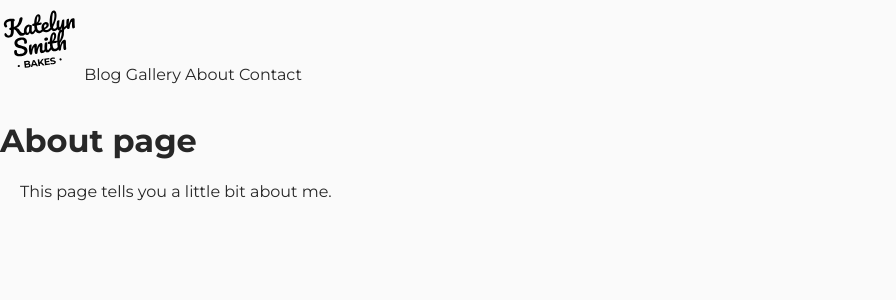
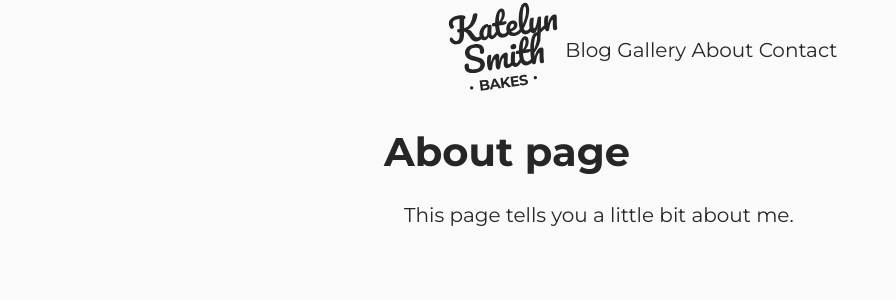
Before and after one commit to dylanhamada/katelynsmithbakes, a Jekyll site: the page built from about.md, in a window 1280 px wide. Shown: the top 300 px of the page, without its empty margins (0-896 px from the left). Built offline with Jekyll 4.4.1, drawn with Linux system fonts in a browser that asks for light colours.

Commit message:
Complete Styling for Index and Navigation Bar
- Complete styling of mobile home page
- Adjust font size for desktop
- Fix styling of "button" div
- Add background color to home page divs
- Adjust logo color
- Add link to logo
- Add cursor and hover style to menu icon

```diff
--- a/_includes/navigation.html
+++ b/_includes/navigation.html
@@ -1,10 +1,12 @@
 <nav>
   <div class="nav-main">
-    <img
-      src="{{ site.baseurl }}/assets/icons/logo.svg"
-      class="nav-logo"
-      alt="Katelyn Smith Bakes Logo"
-    >
+    <a href="/">
+      <img
+        src="{{ site.baseurl }}/assets/icons/logo.svg"
+        class="nav-logo"
+        alt="Katelyn Smith Bakes Logo"
+      >
+    </a>
     <span class="nav-desktop-links">
       {% for item in site.data.navigation %}
         <a href="{{ item.link }}" {% if page.url == item.link %}class="current"{% endif %}>{{ item.name }}</a>
--- a/_sass/index.scss
+++ b/_sass/index.scss
@@ -1,4 +1,15 @@
 .index-snapshot {
+  align-items: center;
+  display: flex;
+  flex-direction: column;
   margin: 50px 0;
   width: 100%;
 }
+
+.about {
+  background-color: #FFA869;
+}
+
+.contact {
+  background-color: #88FF9B;
+}
--- a/_sass/layout.scss
+++ b/_sass/layout.scss
@@ -1,11 +1,13 @@
 $background-white: #FAFAFA;
-$text-color: #272727;
+$text-color: hsl(0, 0%, 15%);
+$link-hover-color: #272727cb;
 
 body {
   background-color: $background-white;
   box-sizing: border-box;
   color: $text-color;
   font-family: "Montserrat", sans-serif;
+  font-size: 16px;
   font-weight: 400;
   margin: 0 auto;
 }
@@ -19,11 +21,17 @@ h2 {
 }
 
 p {
+  margin: 0;
   padding: 0 20px;
 }
 
-a, a:hover, a:visited, a:active {
+a, a:visited, a:active {
   color: $text-color;
+  text-decoration: none;
+}
+
+a:hover {
+  color: $link-hover-color;
   text-decoration: none;
 }
 
@@ -35,13 +43,24 @@ img {
   margin: 0 auto;
 }
 
-.button, .button:hover, .button:visited, .button:active {
+.button {
   background-color: $text-color;
   color: $background-white;
-  display: flex;
-  height: 2.5rem;
-  margin: 0 auto;
-  min-width: 25%;
-  text-align: center;
-  vertical-align: middle;
+  display: inline-block;
+  margin: 2rem;
+  padding: 0.75rem 1rem;
 }
+
+.button:hover {
+  background-color: $link-hover-color;
+}
+
+@media screen and (min-width: 576px) {
+  body {
+    font-size: 20px;
+  }
+
+  .content {
+    width: 40%;
+  }
+}
--- a/_sass/nav.scss
+++ b/_sass/nav.scss
@@ -1,9 +1,11 @@
 .nav-main {
+  align-items: center;
+  display: flex;
+  justify-content: center;
   height: 100px;
 
   .nav-logo {
-    height: 80px;
-    width: 80px;
+    height: 100px;
   }
 
   .nav-desktop-links {
@@ -11,9 +13,15 @@
   }
 
   .nav-mobile-menu {
-    display: inline-block;
-    min-height: 25px;
-    min-width: 25px;
+    cursor: pointer;
+    height: 30px;
+    position: absolute;
+    right: 10px;
+    width: 30px;
+  }
+
+  .nav-mobile-menu:hover {
+    opacity: 75%;
   }
 
   .menu-open {
```
Also changed, not shown: index.html (+20 -8 lines), assets/icons/logo.svg.
